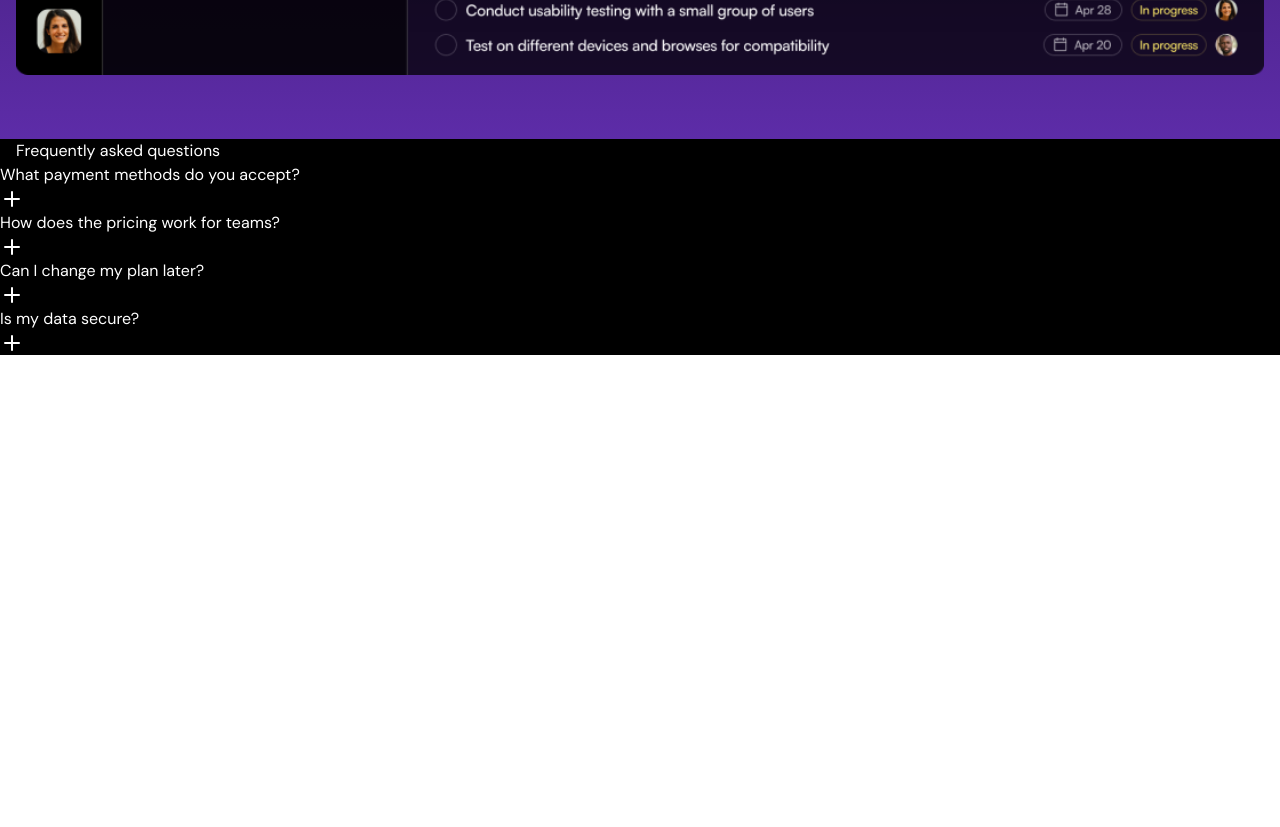
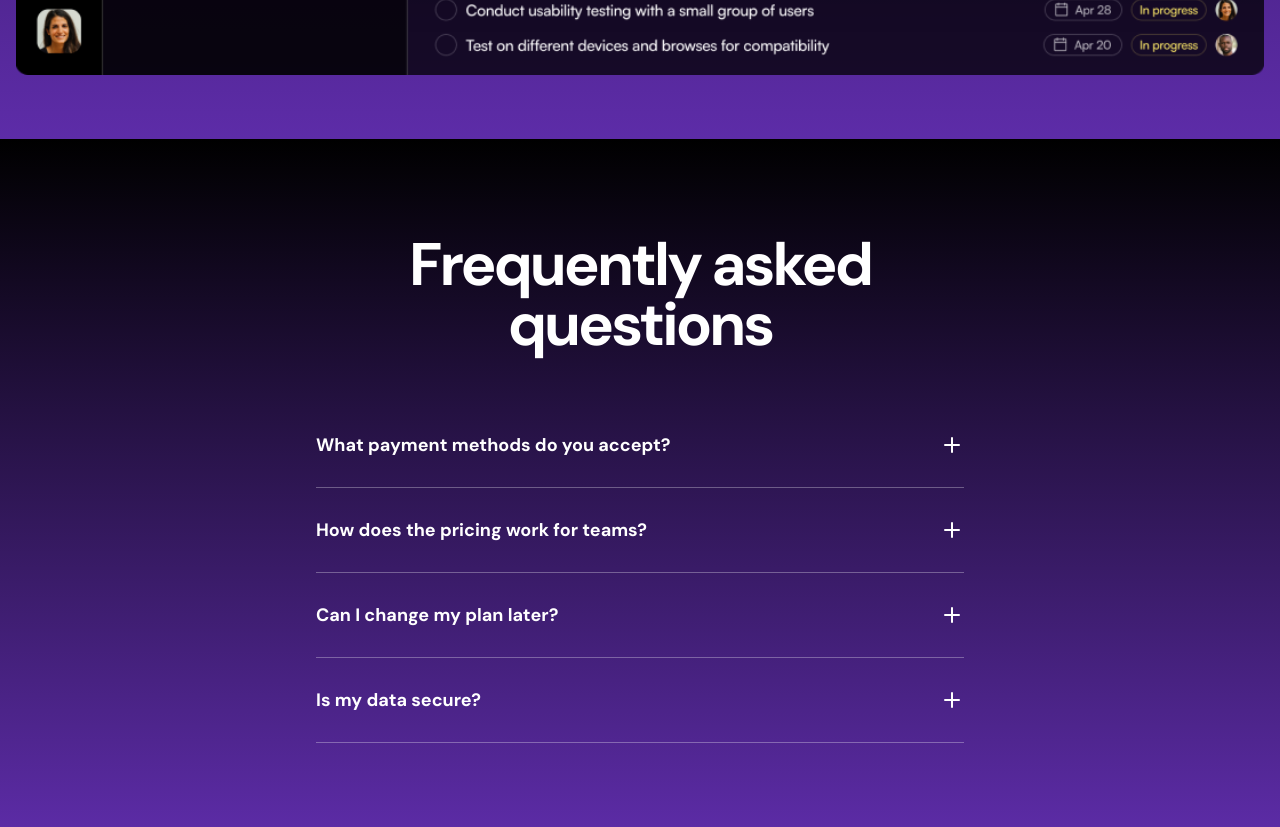
Before and after one commit to M-Faisal-Dev/next-business-website, a Next.js app: page / in a window 1280 px wide. Shown: the part 2860-3687 px from the top of the page. Before the commit the page ends 3215 px from the top, so only its background shows below. Built offline with nearby package versions, Linux system fonts and the light colour scheme.

Commit message:
modify the footer according to the design

```diff
--- a/src/components/FAQs.tsx
+++ b/src/components/FAQs.tsx
@@ -1,6 +1,9 @@
+"use client"
 import React from 'react'
 import PlusIcon from "../assets/icons/plus.svg"
+import MinusIcon from "../assets/icons/minus.svg"
 
+import clsx from 'clsx';
 const items = [
   {
     question: "What payment methods do you accept?",
@@ -23,24 +26,41 @@
       "Security is our top priority. We use state-of-the-art encryption and comply with the best industry practices to ensure that your data is stored securely and accessed only by authorized users.",
   },
 ];
-function FAQ() {
-  return (
-    <div className='bg-black text-white bg-gradient-to-t'>
-      <div className='container'>
-<h2>Frequently asked questions</h2>
 
 
-      </div>
-     {items.map(({question, answer})=>(
-      <div key={question}>
-        <div>
-          <span>{question} <PlusIcon/></span>
+const AccordingItem = ({question, answer} : {question: string; answer: string;})=>{
+  const [isOpen, setIsOpen] = React.useState(false);
+  return(
+    <div  className='py-7 border-b  border-white/30' onClick={()=> setIsOpen(!isOpen)}>
+
+        <div className='flex items-center '>
+          <span className='flex-1 text-lg font-bold'>{question} </span>
+          {isOpen? <MinusIcon/> : <PlusIcon/>}
+
         </div>
-        <div className='hidden'>
+
+
+        <div className={clsx("mt-4",{"hidden" : !isOpen, "" : isOpen === true})}>
           {answer}
         </div>
       </div>
+  )
+}
+
+
+function FAQ() {
+  return (
+    <div className='bg-black text-white bg-gradient-to-t from-[#5D2CA8] to-black py-[72px] sm:py-24'>
+      <div className='container'>
+<h2 className='text-center text-5xl sm:text-6xl sm:max-w-[648px] font-bold tracking-tighter mx-auto'>Frequently asked questions</h2>
+<div className='mt-12 max-w-[648px] mx-auto'>
+{items.map(({question, answer})=>(
+    <AccordingItem  key={question} question={question} answer={answer} />
      ))}
+</div>
+
+      </div>
+
     </div>
   )
 }
```
